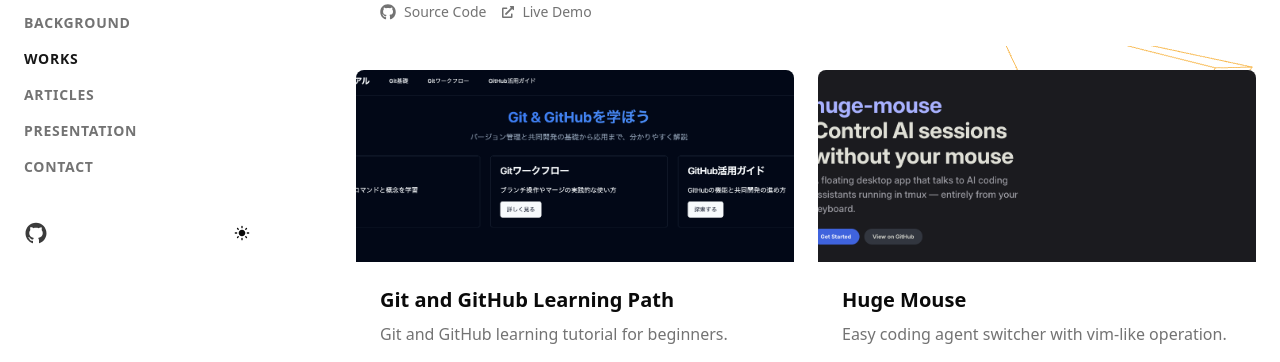
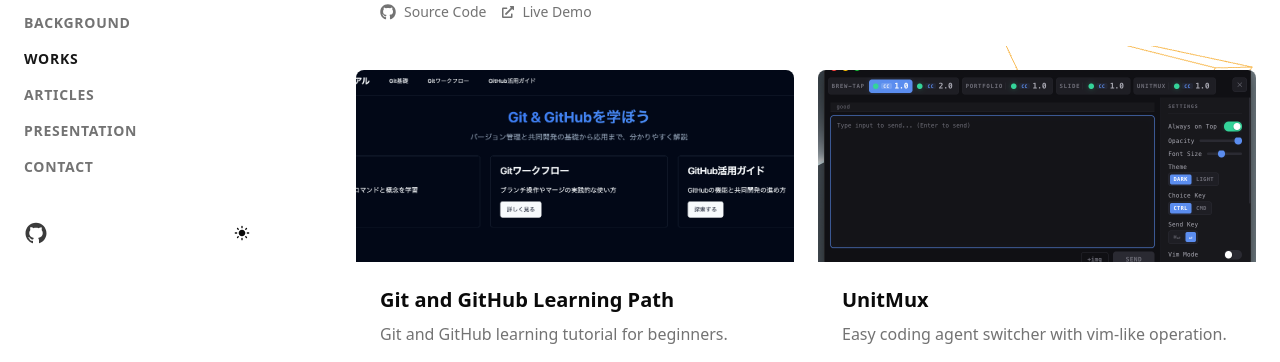
Before and after one commit to yugo-ibuki/portfolio, a Next.js app: page /works in a window 1280 px wide. Shown: the part 475-837 px from the top of the page. Built offline with nearby package versions, Linux system fonts and the light colour scheme.

Commit message:
switch to unitmux

```diff
--- a/src/components/List/Work.tsx
+++ b/src/components/List/Work.tsx
@@ -33,11 +33,11 @@ const works: {
     github: 'https://github.com/yugo-ibuki/git-learning'
   },
   {
-    name: 'Huge Mouse',
+    name: 'UnitMux',
     description: 'Easy coding agent switcher with vim-like operation.',
-    url: 'https://github.com/yugo-ibuki/huge-mouse',
-    photo: '/assets/huge-mouse.png',
-    github: 'https://github.com/yugo-ibuki/huge-mouse'
+    url: 'https://github.com/yugo-ibuki/unitmux',
+    photo: '/assets/unitmux.png',
+    github: 'https://github.com/yugo-ibuki/unitmux'
   },
 ]
 
```
Also changed, not shown: public/assets/huge-mouse.png (deleted), public/assets/unitmux.png (added).
